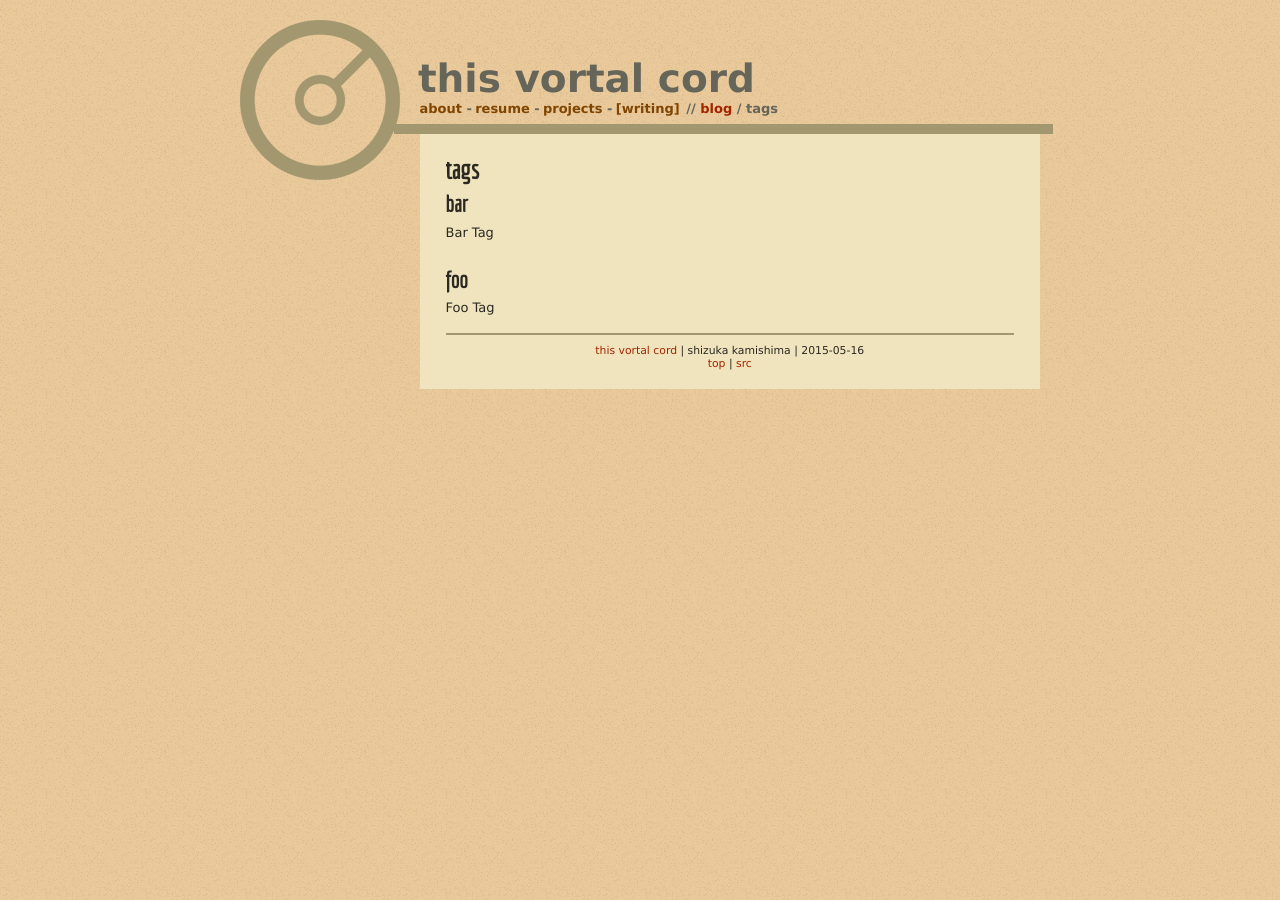
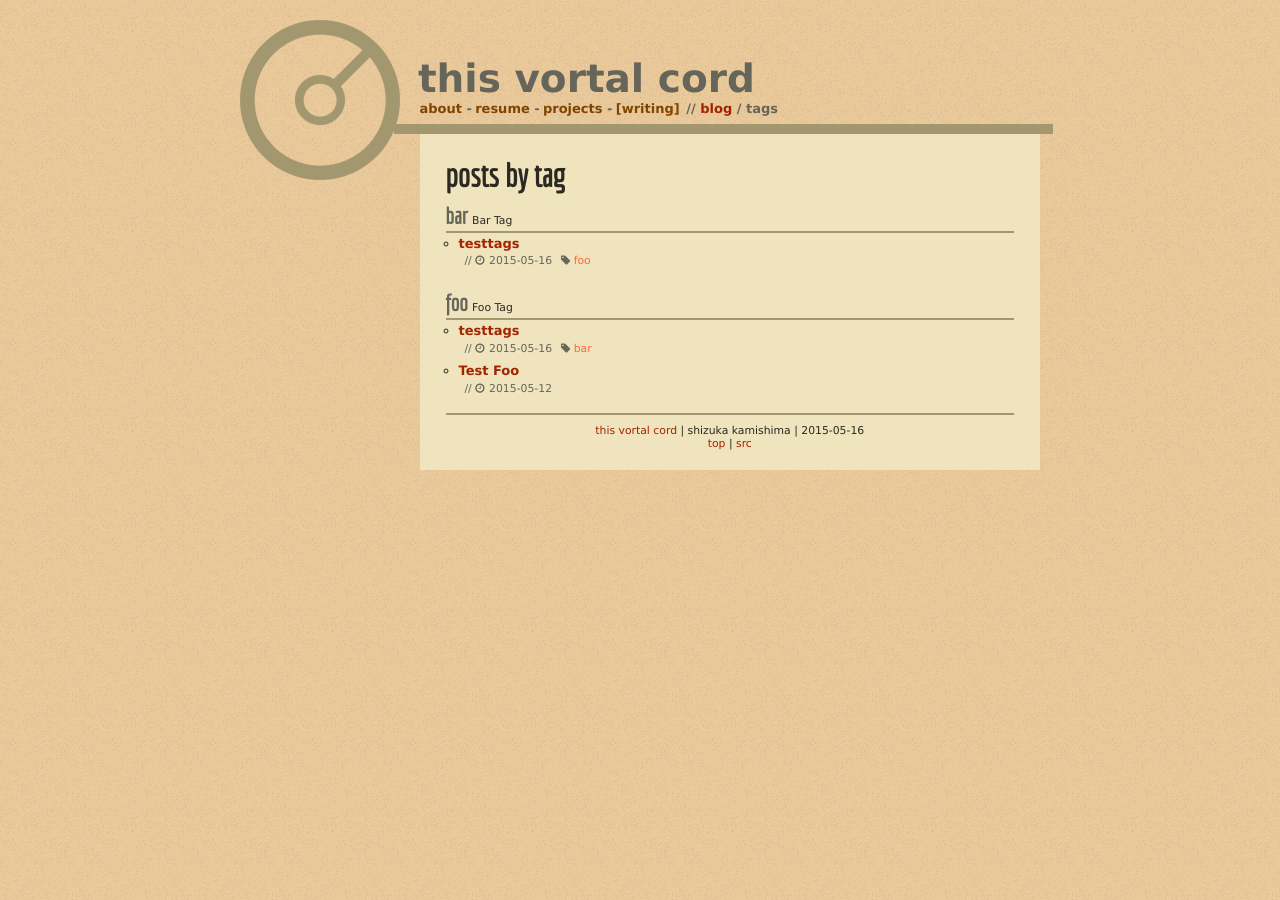
Before and after one commit to shizuka/shizuka.github.io, a Jekyll site: the page built from writing/blog/tags.md, in a window 1280 px wide. Built offline with Jekyll 4.4.1, drawn with Linux system fonts in a browser that asks for light colours; nearby versions of some CDN libraries; some web fonts are replaced.

Commit message:
styling tag index

```diff
--- /dev/null
+++ b/_posts/2015-05-12-testfoo.md
@@ -0,0 +1,6 @@
+---
+title: Test Foo
+tags: foo
+---
+
+tagged with foo
--- a/assets/lit/blog.scss
+++ b/assets/lit/blog.scss
@@ -22,6 +22,31 @@
   }
 }
 
+.tagindex {
+  @extend .postindex;
+
+  .taginfo {
+    border-bottom: $color-border 2px solid;
+  }
+
+  h2 {
+    color: $color-text-light;
+    display: inline;
+  }
+
+  .tagdesc {
+    display: inline;
+    font-size: smaller;
+  }
+
+  .tagbox:last-child {
+    ul {
+      padding-bottom: 1em;
+    }
+  }
+
+}
+
 .postinfo {
   display: block;
   margin-top: -0.5em;
--- a/writing/blog/tags.md
+++ b/writing/blog/tags.md
@@ -7,16 +7,41 @@ css:
 - /assets/lit/blog.css
 ---
 
-# tags
+# posts by tag
+{:.bigtitle}
 
 <div class="tagindex">
-  {% assign tags = (site.data.tags | sort) %}
-  {% for tag in tags %}
-    {% assign tagmeta = tag|last %}
-    <h2 class="tagname">{{tag|first}}</h2>
-    {% if tagmeta.desc %}
-    <p class="tagdesc">{{tagmeta.desc}}</p>
-    {% endif %}
-
-  {% endfor %}
+  {% capture tags %}
+    {% for tag in site.tags %}
+      {{ tag[0] }}
+    {% endfor %}
+  {% endcapture %}
+  {% assign sortedtags = tags | split:' ' | sort %}
+  {% for tag in sortedtags %}
+  <div class="tagbox">
+    {% assign tagmeta = site.data.tags.[tag] %}
+    <div class="taginfo">
+      <h2 id="{{tag}}" class="tagname">{{tag}}</h2>
+      {% if tagmeta.desc %}
+      <p class="tagdesc">{{tagmeta.desc}}</p>
+      {% endif %}
+    </div>
+    <ul class="taglist">
+    {% for post in site.tags[tag] %}
+      <li>
+        <a class="postlink" href="{{post.url}}">{{post.title}}</a>
+        <span class="postinfo">
+          // <span class="date">{{post.date | date: "%F"}}</span>
+          {% capture posttags %}{% for posttag in post.tags %}{% if posttag == tag %}{% continue %}{% endif %}<li><a href="#{{posttag}}">{{ posttag }}</a></li>{% endfor %}{% endcapture %}
+          {% if posttags != empty %}
+            <ul class="tags">
+            {{posttags}}
+            </ul>
+          {% endif %}
+        </span>
+      </li>
+    {% endfor %}
+    </ul>
+  </div>
+  {% endfor %} <!-- for tag in tags -->
 </div>
```
Also changed, not shown: _posts/testfoo/2015-05-12-testfoo.md (deleted, +0 -6 lines).
